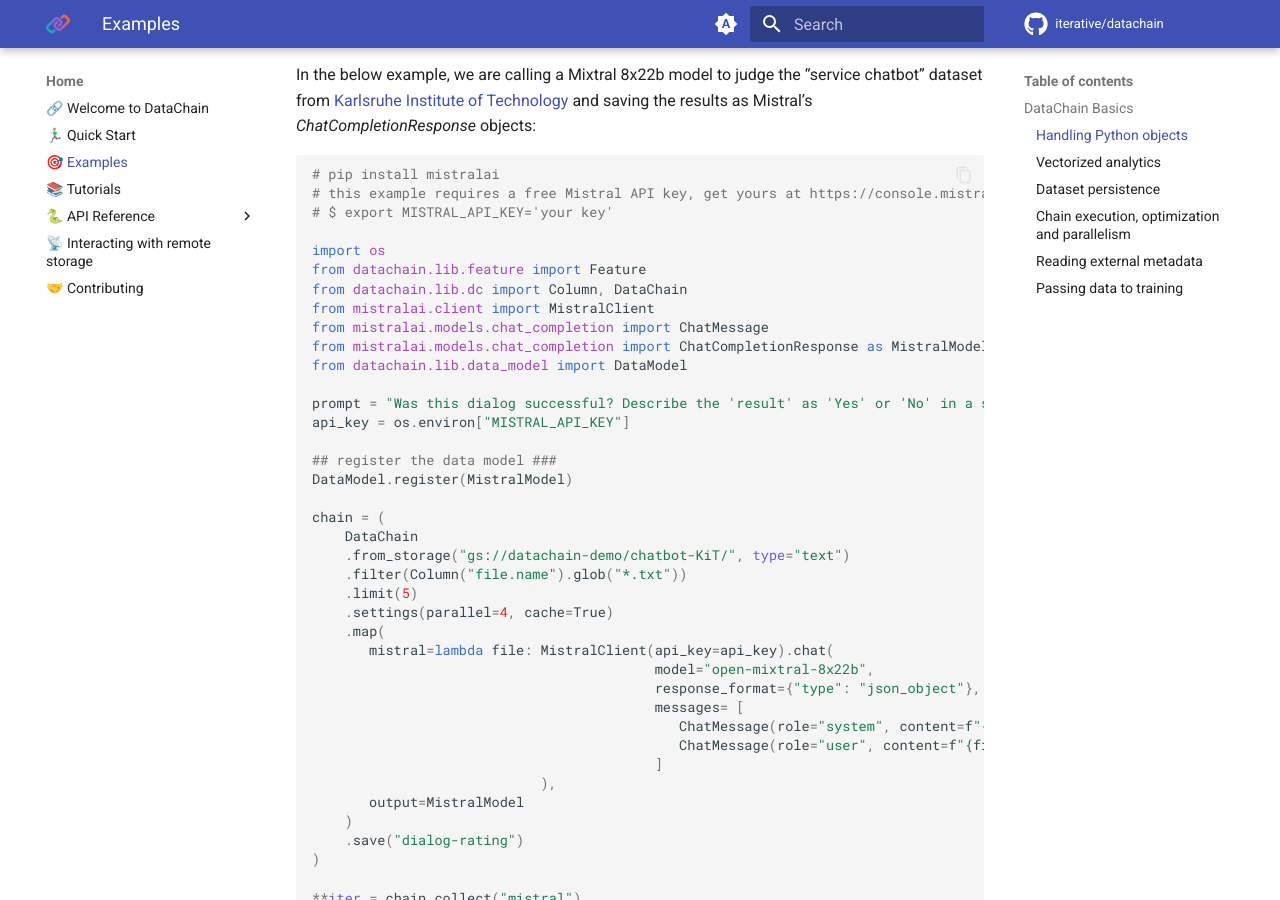
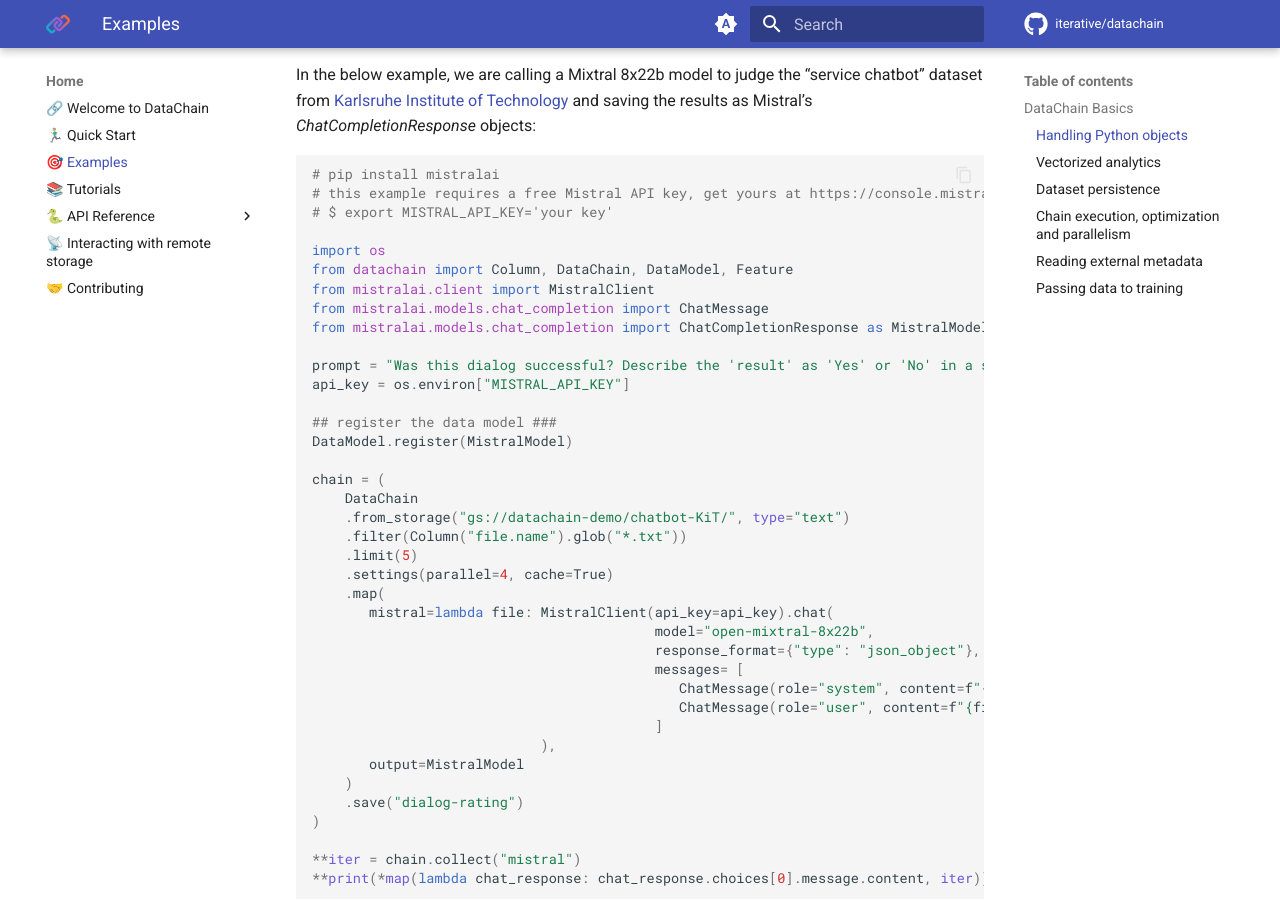
Before and after one commit to iterative/datachain, an MkDocs documentation site: the page built from docs/examples.md, in a window 1280 px wide and 900 px high, scrolled down 1493 px. Built offline with MkDocs 1.6.1 and Material for MkDocs 9.7.7, drawn with Linux system fonts in a browser that asks for light colours; comment, search, counter and statistics services are not loaded; some of the changed text lies outside the part shown.

Commit message:
docs(examples): remove imports from datachain.lib.dc in examples
Closes #949.

````diff
--- a/docs/examples.md
+++ b/docs/examples.md
@@ -13,7 +13,7 @@
     For example, let us consider the New Yorker Cartoon caption contest dataset, where cartoons are matched against the potential titles. Let us imagine we want to augment this dataset with synthetic scene descriptions coming from an AI model. The below code takes images from the cloud, and applies PaliGemma model to caption the first five of them and put the results in the column “scene”:
 
     ```python
-    from datachain.lib.dc import Column, DataChain, File # (1)!
+    from datachain import Column, DataChain, File # (1)!
     from transformers import AutoProcessor, PaliGemmaForConditionalGeneration # (2)!
 
     images = DataChain.from_storage("gs://datachain-demo/newyorker_caption_contest/images", type="image")
@@ -80,12 +80,10 @@
 # $ export MISTRAL_API_KEY='your key'
 
 import os
-from datachain.lib.feature import Feature
-from datachain.lib.dc import Column, DataChain
+from datachain import Column, DataChain, DataModel, Feature
 from mistralai.client import MistralClient
 from mistralai.models.chat_completion import ChatMessage
 from mistralai.models.chat_completion import ChatCompletionResponse as MistralModel
-from datachain.lib.data_model import DataModel
 
 prompt = "Was this dialog successful? Describe the 'result' as 'Yes' or 'No' in a short JSON"
 api_key = os.environ["MISTRAL_API_KEY"]
@@ -189,7 +187,7 @@
 Here is an example of reading a simple CSV file where schema is heuristically derived from the header:
 
 ```python
-from datachain.lib.dc import DataChain
+from datachain import DataChain
 
 uri="gs://datachain-demo/chatbot-csv/"
 csv_dataset = DataChain.from_csv(uri)
@@ -234,7 +232,7 @@
 
 ```python
 
-from datachain.lib.dc import Column, DataChain
+from datachain import Column, DataChain
 
 images_uri="gs://datachain-demo/coco2017/images/val/"
 captions_uri="gs://datachain-demo/coco2017/annotations/captions_val2017.json"
````
